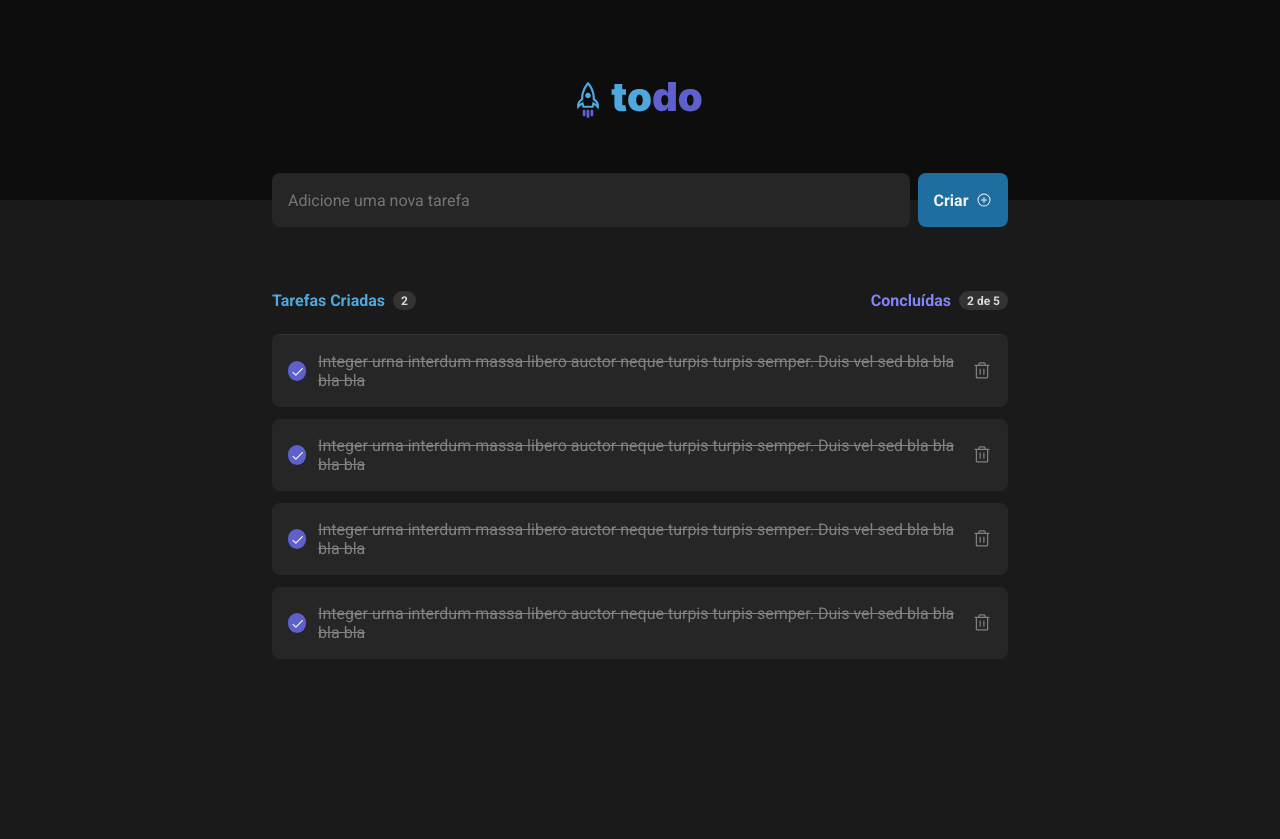
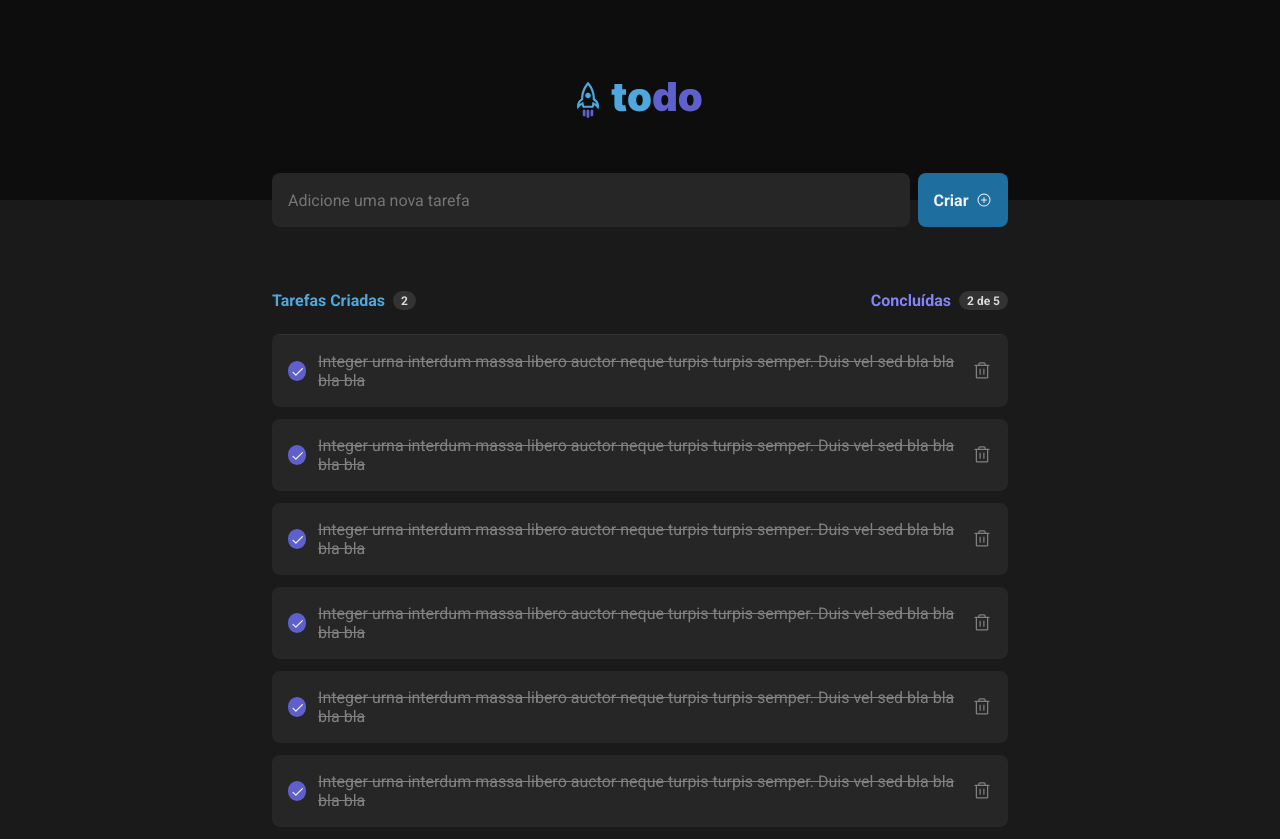
Before and after one commit to luanrem/todo-list, a React (Vite) app: page / in a window 1280 px wide. Before the commit the page ends 800 px from the top, so only its background shows below. Built offline with nearby package versions, Linux system fonts and the light colour scheme.

Commit message:
feat: create tasks and pass to TaskContainer

```diff
--- a/src/App.tsx
+++ b/src/App.tsx
@@ -4,7 +4,42 @@ import './global.css'
 
 import ToDoLogo from './assets/Logo.svg'
 import { TaskCreation } from './components/TaskCreation'
-import { TasksContainer } from './components/TasksContainer'
+import { TaskProps, TasksContainer } from './components/TasksContainer'
+
+
+
+const tasks: TaskProps[] = [
+  {
+    id: 1,
+    checked: true,
+    message: "Integer urna interdum massa libero auctor neque turpis turpis semper. Duis vel sed bla bla bla bla "
+  },
+  {
+    id: 2,
+    checked: false,
+    message: "Integer urna interdum massa libero auctor neque turpis turpis semper. Duis vel sed bla bla bla bla "
+  },
+  {
+    id: 3,
+    checked: false,
+    message: "Integer urna interdum massa libero auctor neque turpis turpis semper. Duis vel sed bla bla bla bla "
+  },
+  {
+    id: 4,
+    checked: true,
+    message: "Integer urna interdum massa libero auctor neque turpis turpis semper. Duis vel sed bla bla bla bla "
+  },
+  {
+    id: 5,
+    checked: true,
+    message: "Integer urna interdum massa libero auctor neque turpis turpis semper. Duis vel sed bla bla bla bla "
+  },
+  {
+    id: 6,
+    checked: false,
+    message: "Integer urna interdum massa libero auctor neque turpis turpis semper. Duis vel sed bla bla bla bla "
+  },
+]
 
 function App() {
 
@@ -13,7 +48,7 @@ function App() {
       <div className={styles.wrapper}>
         <img src={ToDoLogo} alt="ToDo Logo" />
         <TaskCreation />
-        <TasksContainer />
+        <TasksContainer tasks={tasks} />
       </div>
     </div>
   )
--- a/src/components/TaskCard/index.tsx
+++ b/src/components/TaskCard/index.tsx
@@ -2,6 +2,8 @@ import { Trash, Check } from '@phosphor-icons/react'
 
 import styles from './TaskCard.module.css'
 import { useState } from 'react'
+
+
 
 export function TaskCard() {
   const [checked, setChecked] = useState(true)
--- a/src/components/TasksContainer/index.tsx
+++ b/src/components/TasksContainer/index.tsx
@@ -4,10 +4,17 @@ import clipboard from '../../assets/Clipboard.svg'
 import { useState } from 'react'
 import { TaskCard } from '../TaskCard'
 
-export function TasksContainer() {
-  const [hasTask, setHasTask] = useState(false)
+export interface TaskProps {
+  id: number;
+  checked: boolean;
+  message: string;
+}
 
-  const tasks = [1, 2, 3, 4]
+interface TasksContainerProps {
+  tasks: TaskProps[]
+}
+
+export function TasksContainer({ tasks }: TasksContainerProps) {
 
   return (
     <div className={styles.container}>
@@ -22,7 +29,7 @@ export function TasksContainer() {
         </div>
       </header>
       <div className={styles.content}>
-        {hasTask ?
+        {tasks.length === 0 ?
 
           <div className={styles.emptyTaskBoard}>
             <img src={clipboard} alt="ClipBoard" />
```
